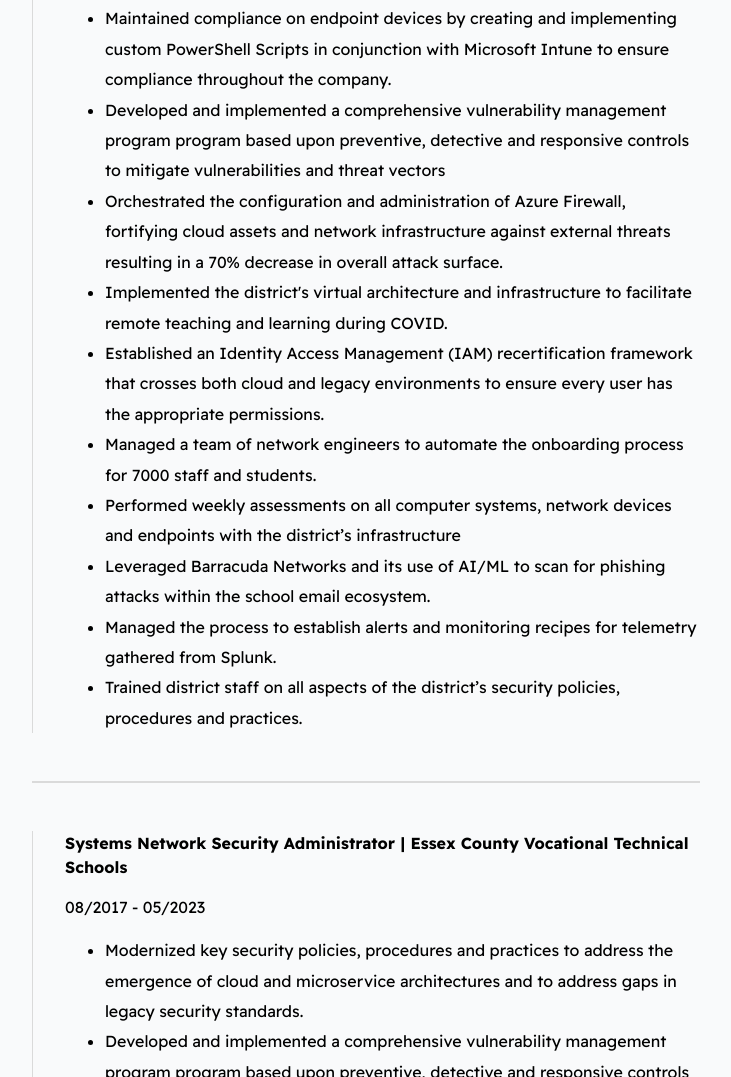
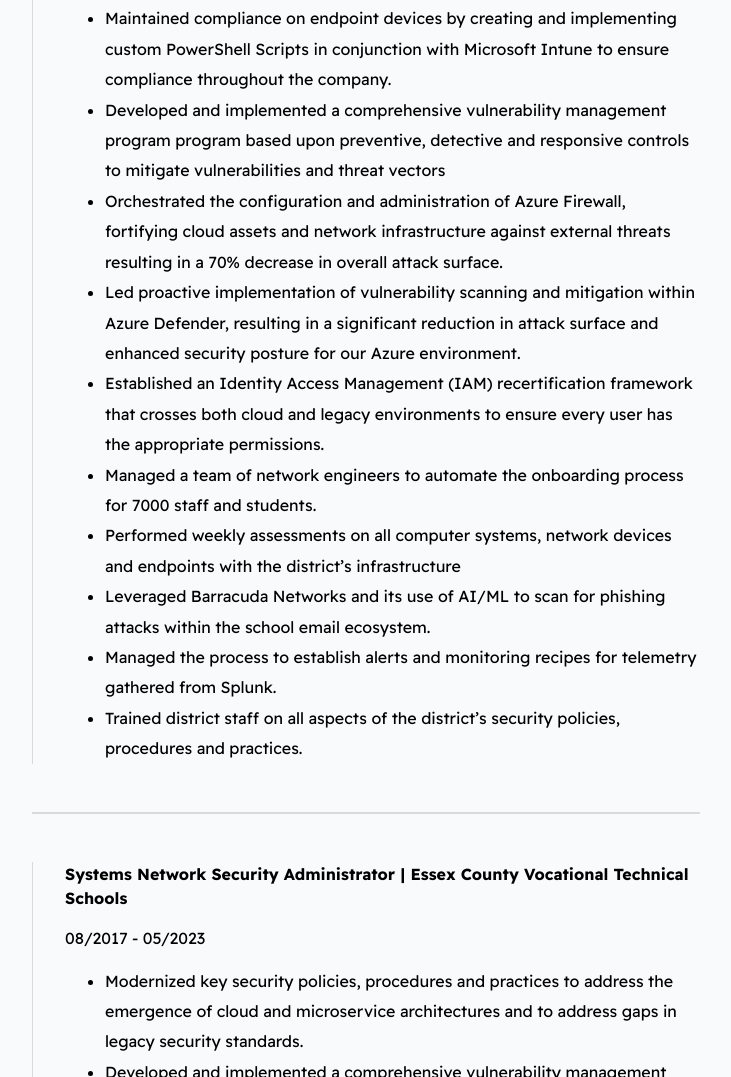
Before and after one commit to Matthewdr23/Portfolio-Website, a plain HTML site: page resume.html in a window 1280 px wide. Shown: the part 1521-2598 px from the top of the page, without its empty margins (274-1005 px from the left). Drawn offline with Linux system fonts and the light colour scheme.

Commit message:
Fixing Resume.html

```diff
--- a/resume.html
+++ b/resume.html
@@ -96,15 +96,11 @@
             <strong>Network Security Administrator | ClaimLogiq</strong>
             <p>05/2023 - Present</p>
             <ul>
-               <li>Maintained compliance on endpoint devices by creating and implementing custom PowerShell Scripts in conjunction with Microsoft Intune to ensure compliance throughout the company.
-               </li>
+               <li>Maintained compliance on endpoint devices by creating and implementing custom PowerShell Scripts in conjunction with Microsoft Intune to ensure compliance throughout the company. </li>
                <li>Developed and implemented a comprehensive vulnerability management program program based upon
-                  preventive, detective and
-                  responsive controls to mitigate vulnerabilities and threat vectors</li>
+                  preventive, detective and responsive controls to mitigate vulnerabilities and threat vectors</li>
                <li>Orchestrated the configuration and administration of Azure Firewall, fortifying cloud assets and network infrastructure against external threats resulting in a 70% decrease in overall attack surface.</li>
-               <li>Implemented the district's virtual architecture and infrastructure to facilitate remote teaching and
-                  learning during
-                  COVID.</li>
+               <li>Led proactive implementation of vulnerability scanning and mitigation within Azure Defender, resulting in a significant reduction in attack surface and enhanced security posture for our Azure environment. </li>
                <li>Established an Identity Access Management (IAM) recertification framework that crosses both cloud and
                   legacy
                   environments to ensure every user has the appropriate permissions.</li>
```
